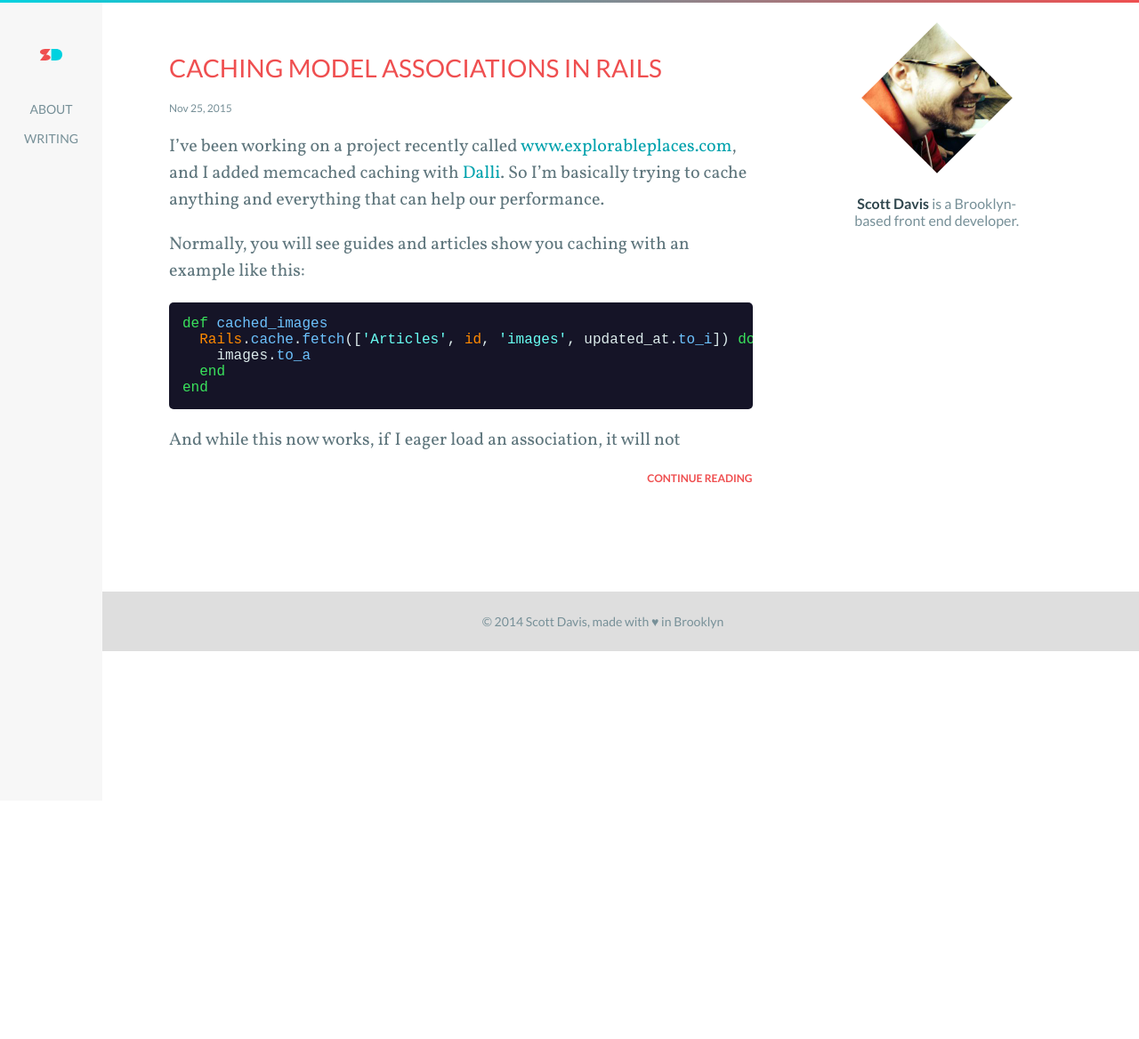
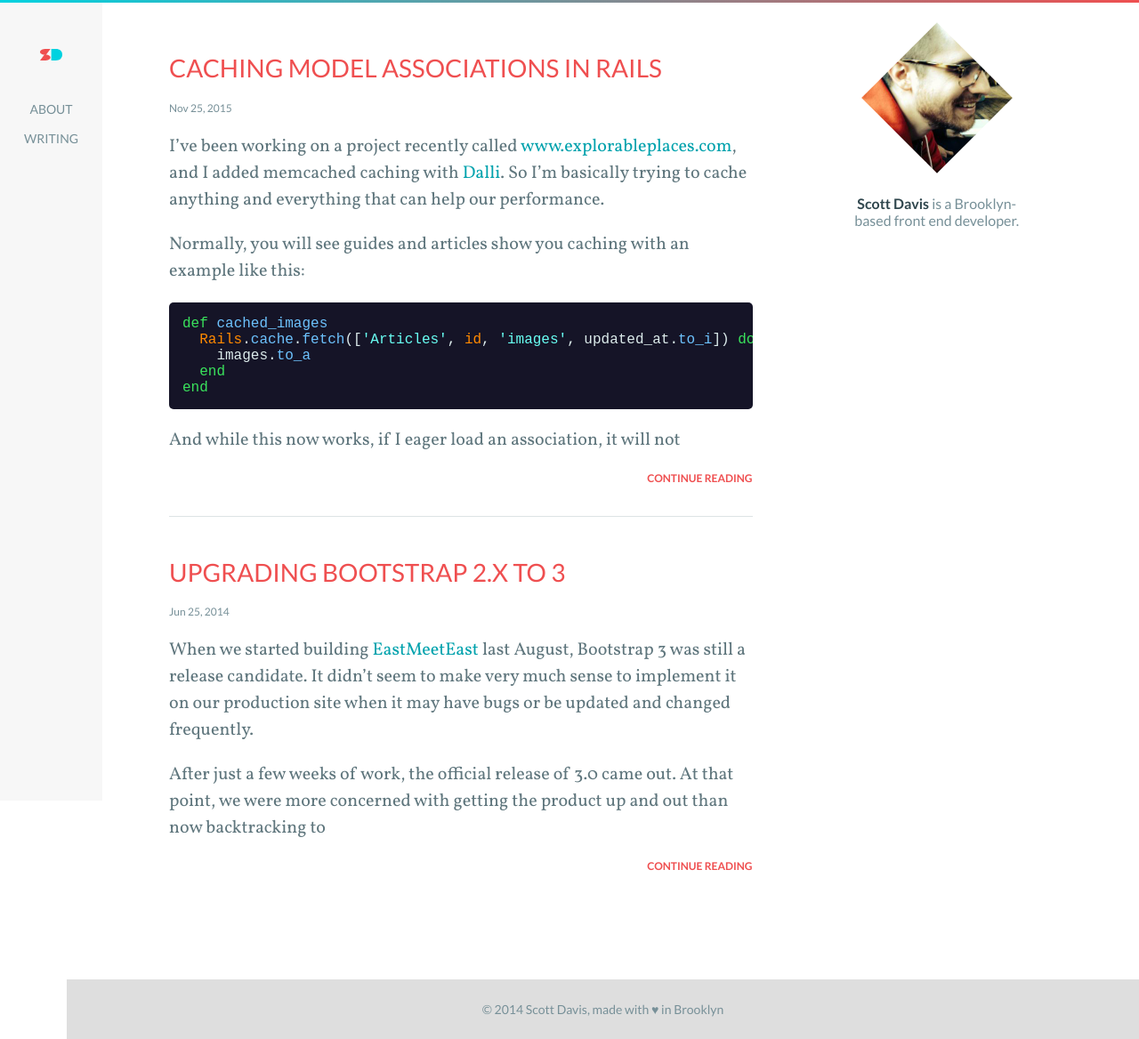
Before and after one commit to scttdavs/scttdavs.github.io, a Jekyll site: the page built from index.html, in a window 1280 px wide. Shown: the whole page at 89% size. Built offline with Jekyll 4.4.1, drawn with Linux system fonts in a browser that asks for light colours; before the commit the page ends 900 px from its top, so only the background shows below that.

Commit message:
add new post

```diff
--- /dev/null
+++ b/_posts/2014-06-25-upgrading-bootstrap-2-to-3.markdown
@@ -0,0 +1,85 @@
+---
+layout: post
+title:  "Upgrading Bootstrap 2.x to 3"
+---
+
+![](/images/bootstrap.jpg)
+
+When we started building [EastMeetEast][eme] last August, Bootstrap 3 was still a release candidate. It didn't seem to make very much sense to implement it on our production site when it may have bugs or be updated and changed frequently.
+
+After just a few weeks of work, the official release of 3.0 came out. At that point, we were more concerned with getting the product up and out than now backtracking to <!--more--> upgrade to 3. Well the time has come, now 9 months later when things are much more quiet, to tackle this sucker.
+
+I'm writing this article as I come across common "gotchas" when migrating. For a detailed list of all the changes, you can [view them here][docs].
+
+## New Grid
+
+This is probably the most obvious, but there's a new grid. It's pretty simple but is based on "mobile first" design.
+
+{% highlight html %}
+<div class="span4 offset2"></div>
+
+//now becomes
+
+<div class="col-sm-4 col-md-offset-2"></div>
+{% endhighlight %}
+
+The prefixes sm, md, lg, all refer to the screensizes that the container will be collapsed in. So you can have more than one grid class per element, a "col--4 col-lg-2" or something. There also is no more "row-fluid" class. There is only the "row" class and will always be fluid.
+
+## Helper Classes
+
+A lot of these have also changed or added new ones. These include:
+
+{% highlight html %}
+<label class="sr-only"></label>  // screen reader only, will hide from user's view
+
+<div class="hidden-xs"></div> // will hide on mobile. Follows same prefix convention as grid classes
+
+<div class="alert danger-alert"></div> // error-alert is deprecated
+{% endhighlight %}
+
+## Navbar
+
+This has changed a lot and is probably better just to [read the docs][docs]. The largest difference, though, is there is no more "navbar-inner".
+
+## Buttons
+
+The buttons have simplefied A LOT. They are now flat which makes them super easy to customize. With them, you can edit your buttons with "btn-danger, btn-info, btn-warning, etc" classes, update your Sass/Less variables like "$brandcolor-primary", or created a custom class with a mixin:
+
+{% highlight sass %}
+.btn-brown {
+
+  @include btn-variant(white, brown, brown);
+
+}
+{% endhighlight %}
+
+Note: all references to "error" are now "danger", hence the new class "btn-danger" (and also "alert-danger")
+
+## Responsive Images
+
+Responsive images are not responsive out of the box anymore. You'll need to add a class of "img-responsive" to any image you want to behave that way. You may be able to get around it by just adding
+
+{% highlight sass %}
+img { max-width: 100% }
+
+// or
+
+img { @extend .img-responsive }
+{% endhighlight %}
+
+but it may differ case to case, so use your discretion. For instance, in rails, you may have an image helper like "image_tag(256)" that spits out an image with width and height set to 256px. Using max-width alone on this will cause some problems, so it's best to use the class name. Alternatively, you may have some images styled in such a way that "img-responsive" will break their layout by setting the height to "auto". Just be aware and careful with these.
+
+## Forms
+
+If you use bootstraps form styles, they have changed a lot. "Control-group" is now "form-group", "input-block-level" is now "form-control". "Controls" and "controls-row" have been removed with no replacement. Have a look at the [details][details] for more specific info. If you have any plugins, gems or other third party software that deals with forms, then you will have to check and see if they need to be updated as well. One such popular one is...
+
+## Simple_form With Rails
+
+If you use Rails, and you use the very popular gem simple_form, then you are probably wondering why your forms looks like shit in bootstrap 3. Well, that's because you need to update your gem. An official release is not out yet as of this posting, but there is a release candidate that you can use. For more info, [check this out][check].
+
+Those were all the major steps in upgrading our site to Bootstrap 3. It involved some other little adjustments here and there, but those were specific to our site and not as big as these. Good luck!
+
+[eme]: http://eastmeeteast.com/
+[docs]: http://getbootstrap.com/components/#navbar
+[details]: http://getbootstrap.com/migration/
+[check]: http://blog.plataformatec.com.br/2014/04/bootstrap-3-support-for-simple-form/
--- a/css/main.scss
+++ b/css/main.scss
@@ -573,6 +573,10 @@ figure.work-item {
   overflow: hidden;
 }
 
+.blog-page img {
+  display: none;
+}
+
 
 
 // Footer
--- a/index.html
+++ b/index.html
@@ -3,6 +3,7 @@ layout: default
 title: Writing
 ---
 
+<div class="blog-page">
   {% for post in site.posts %}
     <div class='article-item full-article group' itemprop="articleBody">
       <h1 itemprop="name headline">
@@ -14,10 +15,10 @@ title: Writing
         </time>
       </span>
       <div class='excerpt' itemprop="articleBody">
-      {{ post.excerpt }}
+        {{ post.excerpt | remove: '<img>' }}
       </div>
       <a href="{{ post.url }}" class="continue" itemprop="url">continue reading</a>
 
     </div>
-
   {% endfor %}
+</div>
```
Also changed, not shown: images/bootstrap.jpg (added). Lines whose indentation alone changed are shown as unchanged.
